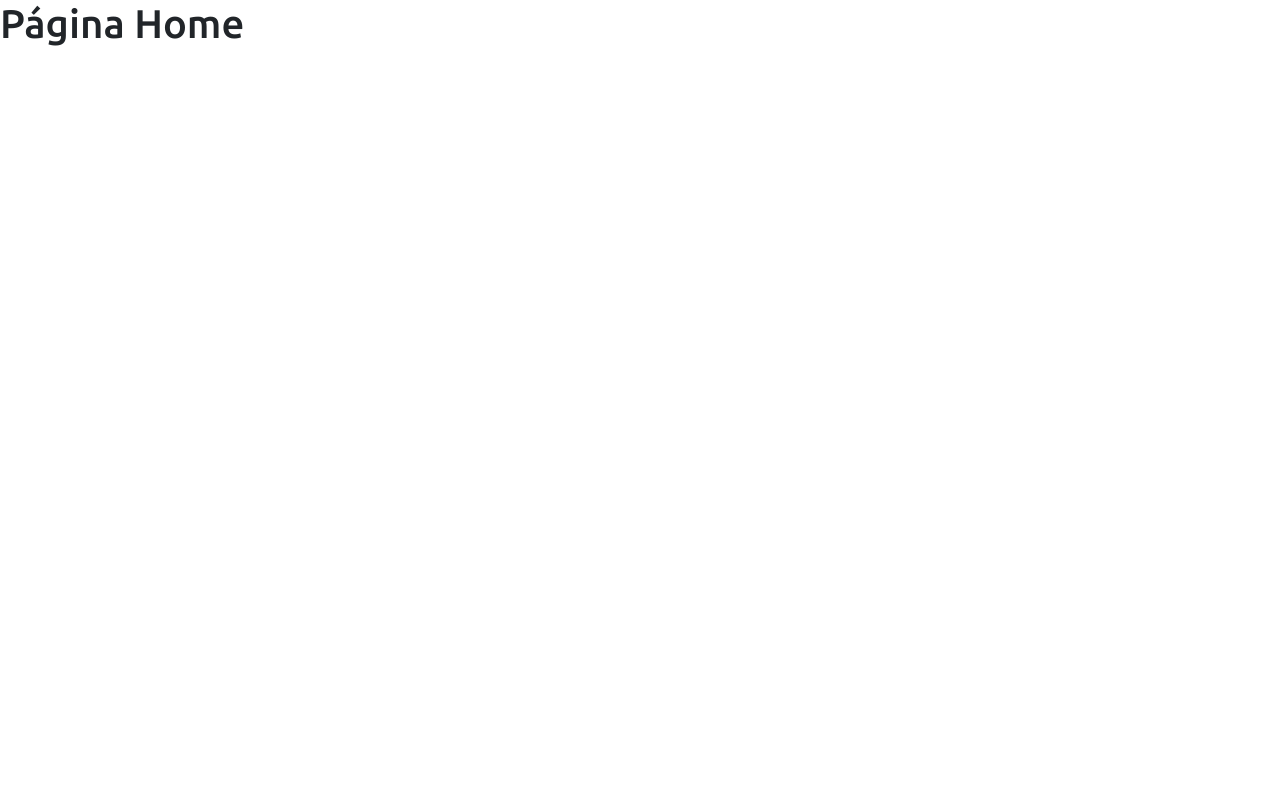
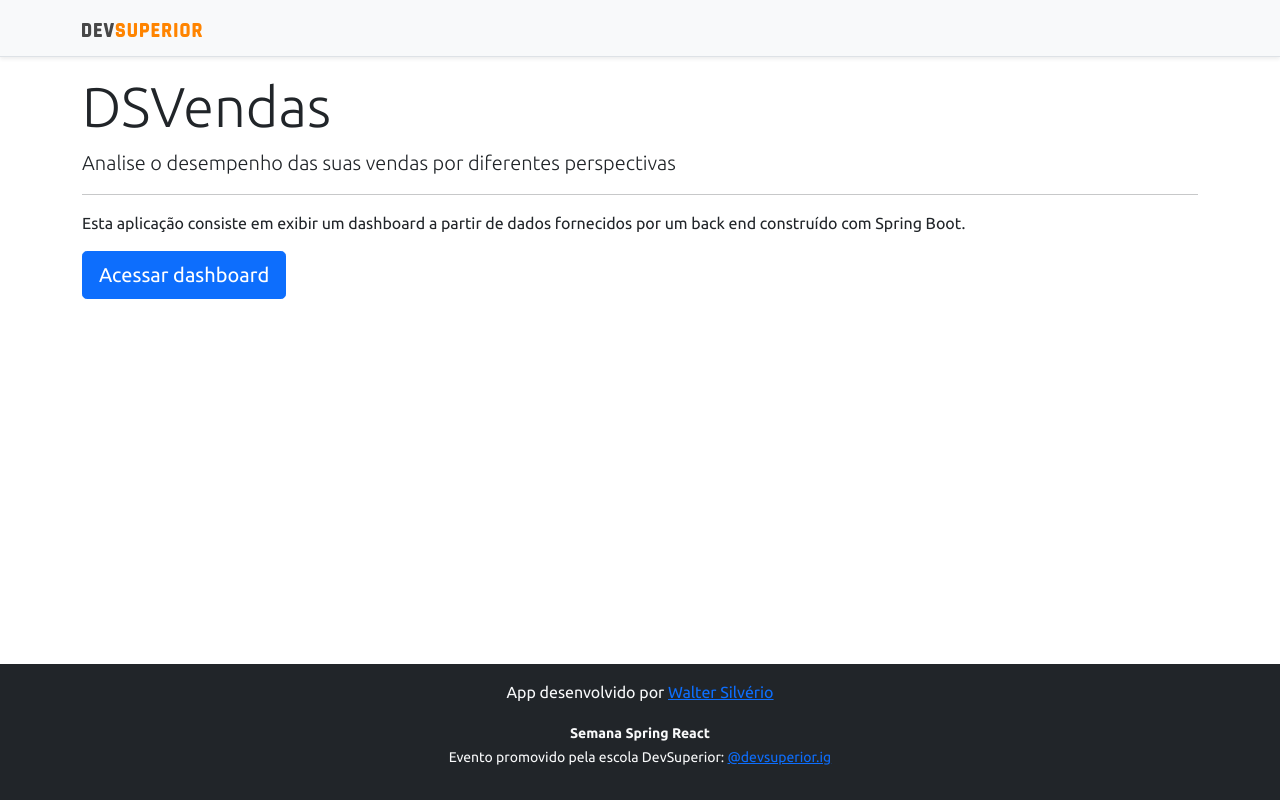
Before and after one commit to waltersilveriojr/projeto-sds4, a React (Create React App) app in the folder frontend/: page / in a window 1280 px wide. Built offline with nearby package versions, Linux system fonts and the light colour scheme.

Commit message:
Home, navigation

```diff
--- a/frontend/src/components/NavBar/index.tsx
+++ b/frontend/src/components/NavBar/index.tsx
@@ -1,10 +1,13 @@
-import ImgDsDark from 'assets/img/ds-dark.svg';
+import ImgDsDark from "assets/img/ds-dark.svg";
+import { Link } from "react-router-dom";
 const NavBar = () => {
   return (
     <div className="d-flex flex-column flex-md-row align-items-center p-3 px-md-4 mb-3 bg-light border-bottom shadow-sm">
       <div className="container">
         <nav className="my-2 my-md-0 mr-md-3">
-          <img src={ImgDsDark} alt="DevSuperior" width="120" />
+          <Link to="/">
+            <img src={ImgDsDark} alt="DevSuperior" width="120" />
+          </Link>
         </nav>
       </div>
     </div>
--- a/frontend/src/pages/Home/index.tsx
+++ b/frontend/src/pages/Home/index.tsx
@@ -1,10 +1,28 @@
+import Footer from "components/Footer";
+import NavBar from "components/NavBar";
+import { Link } from "react-router-dom";
 
 const Home = () => {
-  return (
-    <div>
-        <h1>Página Home</h1>
+  return <>
+    <NavBar />
+    <div className="container">
+      <div className="jumbotron">
+        <h1 className="display-4">DSVendas</h1>
+        <p className="lead">
+          Analise o desempenho das suas vendas por diferentes perspectivas
+        </p>
+        <hr />
+        <p>
+          Esta aplicação consiste em exibir um dashboard a partir de dados
+          fornecidos por um back end construído com Spring Boot.
+        </p>
+        <Link className="btn btn-primary btn-lg" to="/dashboard" >
+          Acessar dashboard
+        </Link>
+      </div>
     </div>
-  );
+    <Footer />
+  </>;
 };
 
 export default Home;
```
